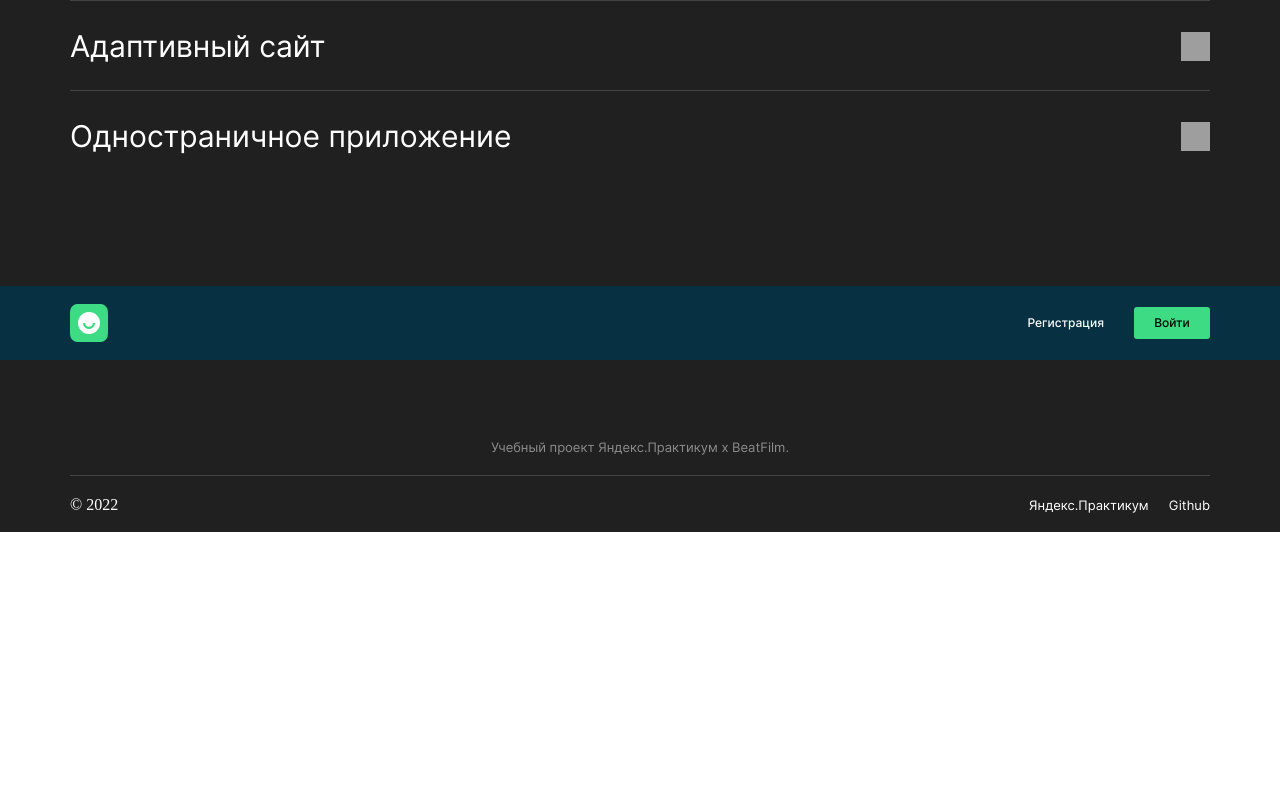
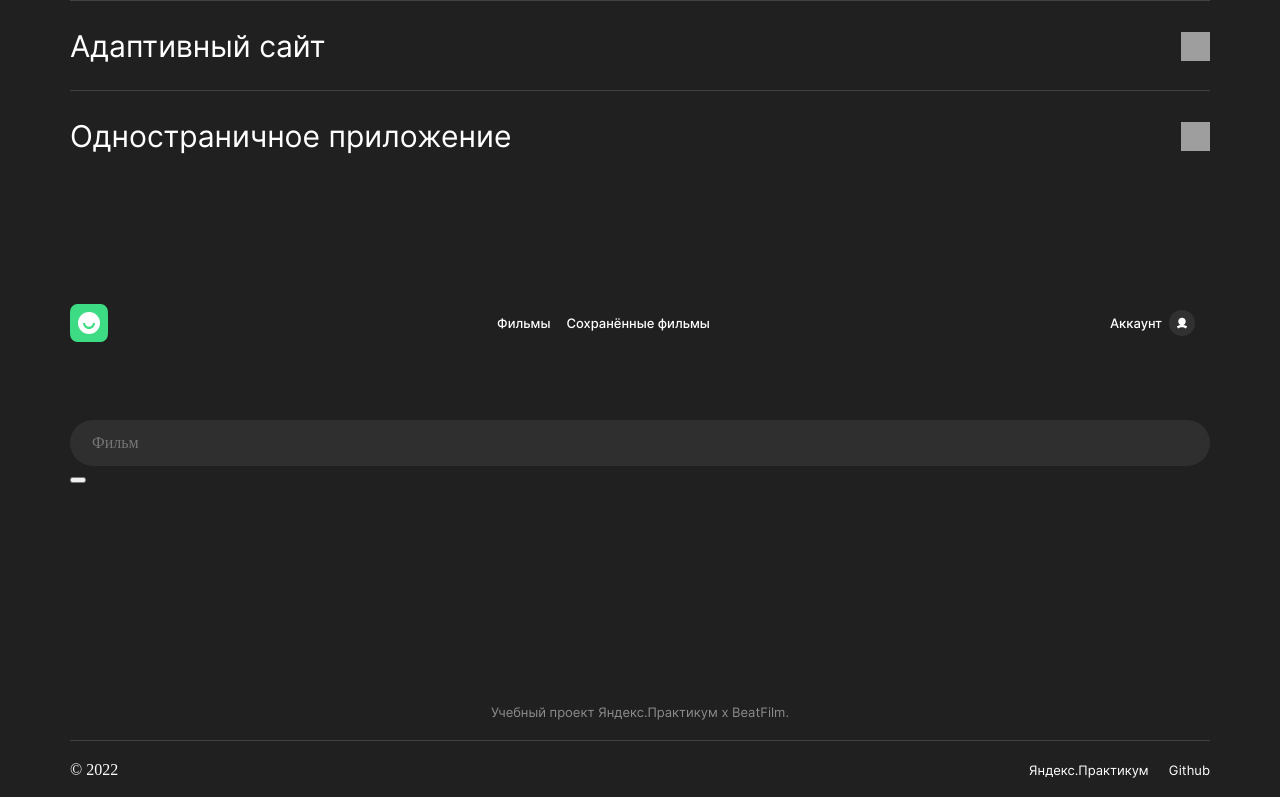
Before and after one commit to gazievri/movies-explorer-frontend, a React (Create React App) app: page / in a window 1280 px wide. Shown: the part 2745-3545 px from the top of the page. Before the commit the page ends 3279 px from the top, so only its background shows below. Built offline with nearby package versions, Linux system fonts and the light colour scheme; grey boxes are pictures that could not be loaded.

Commit message:
header movies done, search added

```diff
--- a/src/components/Movies/HeaderMovies/HeaderMovies.css
+++ b/src/components/Movies/HeaderMovies/HeaderMovies.css
@@ -0,0 +1,59 @@
+.headermovies {
+  display: flex;
+  justify-content: space-between;
+  align-items: center;
+  padding: 18px 70px;
+  background: rgba(32, 32, 32, 1);
+  color: rgba(255, 255, 255, 1);
+}
+
+.headermovies__logo {
+  background-image: url('../../../images/header-logo.svg');
+  background-color: transparent;
+  width: 38px;
+  height: 38px;
+}
+
+.headermovies__nav {
+  display: flex;
+  column-gap: 16px;
+  justify-self: center;
+}
+
+.headermovies__nav-item {
+  margin: 0;
+  font-family: 'Inter';
+  font-style: normal;
+  font-weight: 500;
+  font-size: 13px;
+  line-height: 18px;
+}
+
+.headermovies__accountblock {
+  width: 100px;
+  height: 32px;
+  display: flex;
+  align-items: center;
+  padding: 0 0 0 11px;
+  column-gap: 7px;
+}
+
+.headermovies__accountblock-text {
+  margin: 0;
+  font-family: 'Inter';
+  font-style: normal;
+  font-weight: 500;
+  font-size: 13px;
+  line-height: 12px;
+}
+
+.headermovies__accountblock-icon {
+  background-image: url('../../../images/movie-account-icon.svg');
+  background-color: rgba(49, 49, 49, 1);
+  background-repeat: no-repeat;
+  background-position: center;
+  border-radius: 50px;
+  width: 26px;
+  height: 26px;
+  margin: 0;
+}
--- a/src/components/Movies/HeaderMovies/HeaderMovies.jsx
+++ b/src/components/Movies/HeaderMovies/HeaderMovies.jsx
@@ -2,10 +2,16 @@ import './HeaderMovies.css';
 
 const HeaderMovies = () => {
   return (
-    <div className='header'>
-      <div className='header__logo'></div>
-      <div className='header__link'>Регистрация</div>
-      <button className='header__btn'>Войти</button>
+    <div className='headermovies'>
+      <div className='headermovies__logo'></div>
+      <nav className='headermovies__nav'>
+        <p className='headermovies__nav-item'>Фильмы</p>
+        <p className='headermovies__nav-item'>Сохранённые фильмы</p>
+      </nav>
+      <div className='headermovies__accountblock'>
+        <p className='headermovies__accountblock-text'>Аккаунт</p>
+        <div className='headermovies__accountblock-icon'></div>
+      </div>
   </div>
   )
 }
--- a/src/components/Movies/Movies.jsx
+++ b/src/components/Movies/Movies.jsx
@@ -1,10 +1,12 @@
 import './Movies.css';
 import HeaderMovies from './HeaderMovies/HeaderMovies';
+import SearchForm from './SearchForm/SearchForm';
 
 const Movies = () => {
   return (
     <div>
       <HeaderMovies />
+      <SearchForm />
     </div>
   )
 }
--- /dev/null
+++ b/src/components/Movies/SearchForm/SearchForm.css
@@ -0,0 +1,15 @@
+.searchfilm {
+  margin: 0 70px 0;
+  padding: 60px 0 141px;
+  position: relative;
+}
+
+.searchfilm__input {
+  width: 100%;
+  border-radius: 40px;
+  height: 46px;
+  padding: 14px 22px;
+  box-sizing: border-box;
+  background-color: rgba(47, 47, 47, 1);
+  border: none;
+}
--- /dev/null
+++ b/src/components/Movies/SearchForm/SearchForm.jsx
@@ -0,0 +1,12 @@
+import './SearchForm.css';
+
+const SearchForm = () => {
+  return (
+    <div className='searchfilm'>
+      <input className='searchfilm__input' placeholder='Фильм' />
+      <button></button>
+    </div>
+  )
+}
+
+export default SearchForm;
```
Also changed, not shown: src/images/movie-account-icon.svg (added).
